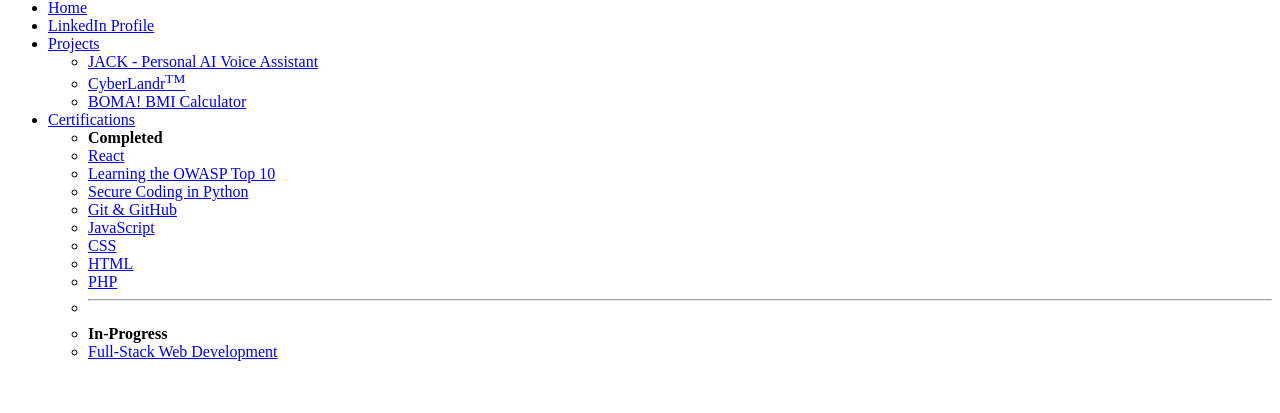
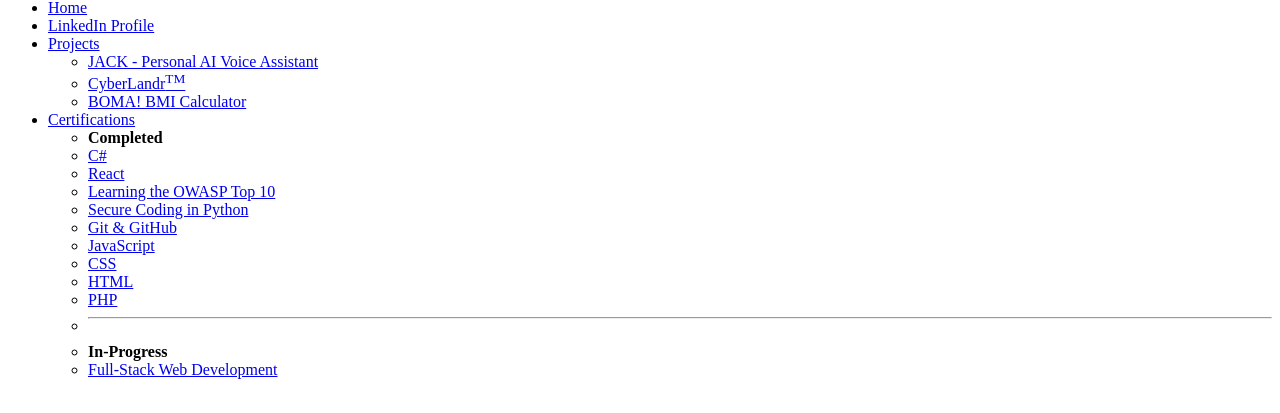
Before and after one commit to Android-JCPP-Servo/portfolio, a plain HTML site: page snippets/navbar.html in a window 1280 px wide. Shown: the part 43-456 px from the top of the page. Drawn offline with Linux system fonts and the light colour scheme.

Commit message:
Add C# certification

```diff
--- a/snippets/navbar.html
+++ b/snippets/navbar.html
@@ -34,6 +34,8 @@
                         <ul class="dropdown-menu" aria-labelledby="navbarDropdown">
                             <li class="dropdown-item"><strong>Completed</strong></li>
 
+                            <li><a class="dropdown-item" href="https://www.codecademy.com/profiles/Android_Servo/certificates/65f0ff88f4fc58e0536b3b51648dff24" target="_blank">C#</a></li>
+
                             <li><a class="dropdown-item" href="https://www.codecademy.com/profiles/Android_Servo/certificates/af00e5032d0a68cc84879983f5d8333b" target="_blank">React</a></li>
 
                             <li><a class="dropdown-item" href="https://www.linkedin.com/learning/certificates/e321dc294a21173a1cdcb34c26a6287d5a50ea05282dd1f12fb26a4258f93923" target="_blank">Learning the OWASP Top 10</a></li>
```
